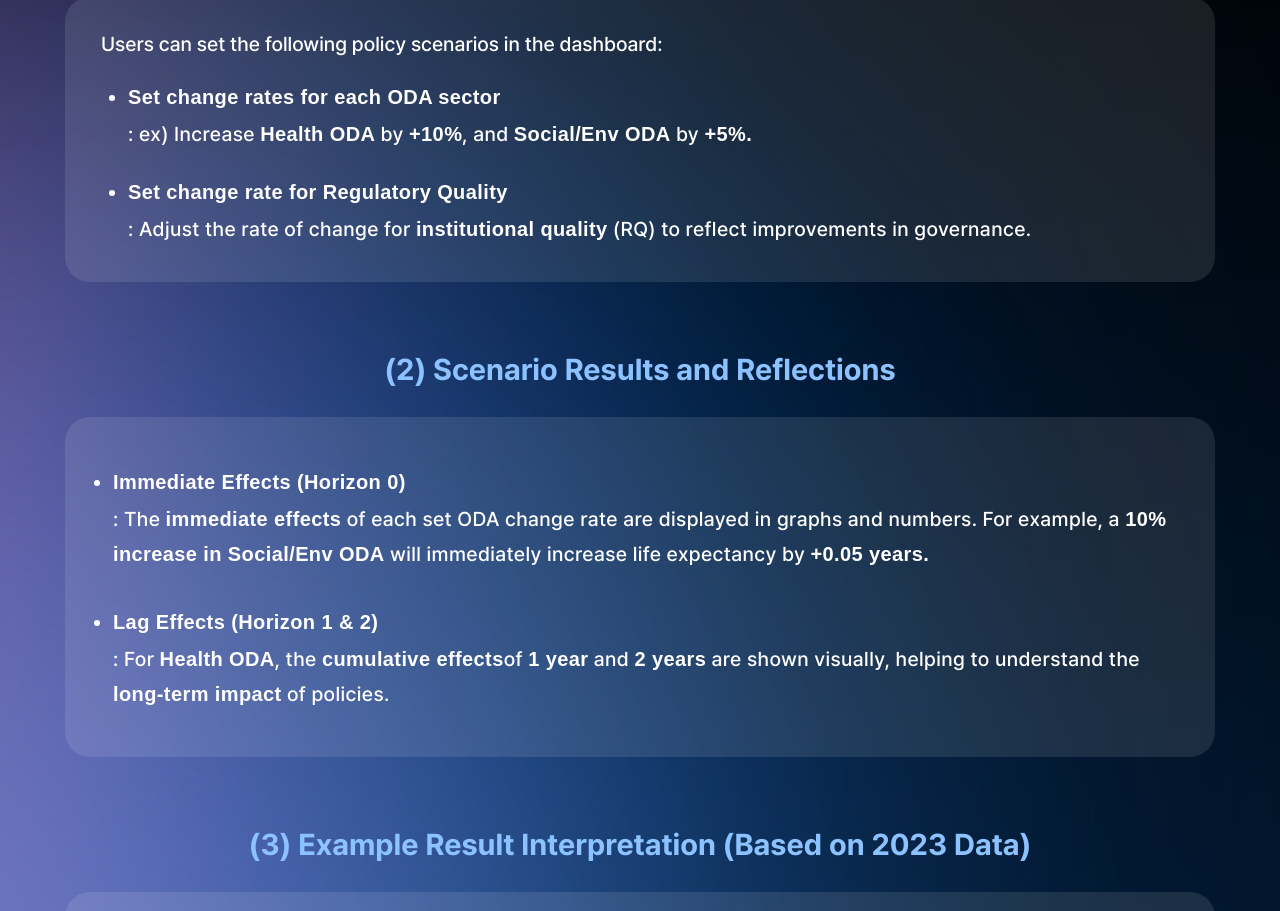
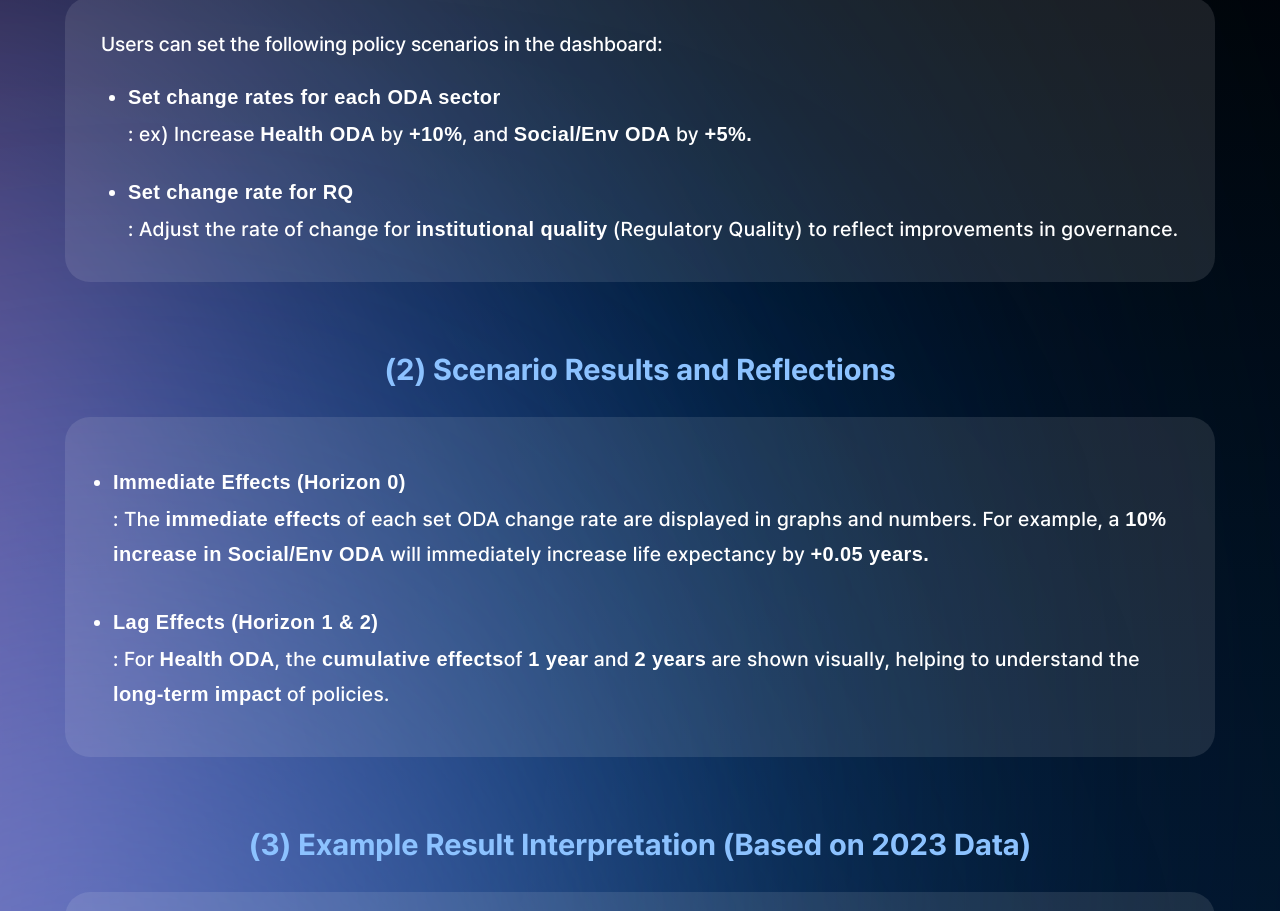
Before and after one commit to hxxee/CYClone-UNDP-ODA-Project, a React (Create React App) app: page /model in a window 1280 px wide. Shown: the part 3872-4783 px from the top of the page. Built offline with nearby package versions, Linux system fonts and the light colour scheme.

Commit message:
Update Model.jsx
Edit RQ part

```diff
--- a/src/pages/Model.jsx
+++ b/src/pages/Model.jsx
@@ -248,11 +248,11 @@ const Model = () => {
             <strong>+5%.</strong>
           </div>
           <li>
-            <strong>Set change rate for Regulatory Quality</strong>
+            <strong>Set change rate for RQ</strong>
           </li>
           <div id="ex1">
             : Adjust the rate of change for{" "}
-            <strong>institutional quality</strong> (RQ) to reflect improvements
+            <strong>institutional quality</strong> (Regulatory Quality) to reflect improvements
             in governance.
           </div>
         </ul>
```
